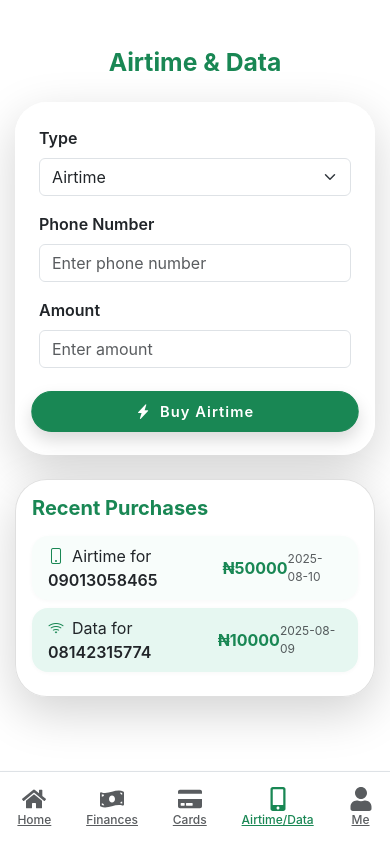
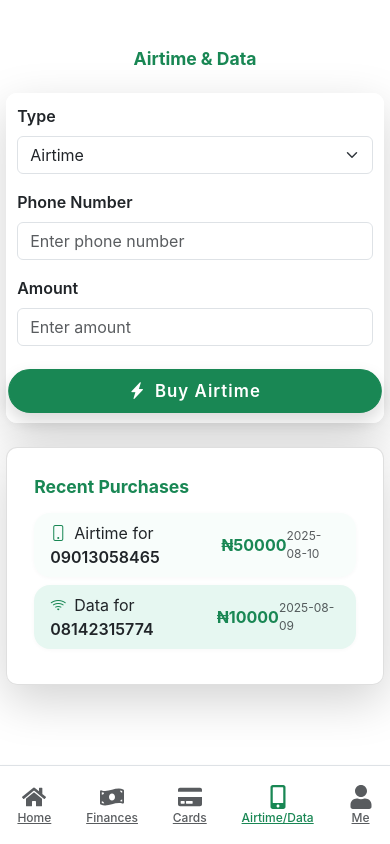
Before and after one commit to jamjamal-design/full-Bank-app, a React (Vite) app in the folder Client/: page /airtime-data in a window 390 px wide. Built offline with nearby package versions, Linux system fonts and the light colour scheme.

Commit message:
Enhance responsive design with improved padding, button sizes, and font adjustments for various screen widths

```diff
--- a/Client/src/App.css
+++ b/Client/src/App.css
@@ -1,3 +1,81 @@
+/* Responsive Design Enhancements */
+@media (max-width: 1200px) {
+  .container, .container-fluid {
+    padding-left: 24px !important;
+    padding-right: 24px !important;
+  }
+}
+
+@media (max-width: 992px) {
+  .row.g-3 > [class^='col-'] {
+    flex: 0 0 100%;
+    max-width: 100%;
+  }
+  .card, .signup-card {
+    border-radius: 1.2rem !important;
+    padding: 1.2rem !important;
+  }
+}
+
+@media (max-width: 768px) {
+  .container, .container-fluid {
+    padding-left: 12px !important;
+    padding-right: 12px !important;
+  }
+  .quick-actions, .more-features {
+    flex-direction: row !important;
+    flex-wrap: wrap !important;
+    gap: 0.5rem !important;
+  }
+  .quick-actions button, .more-features button {
+    min-width: 44vw !important;
+    margin-bottom: 0.5rem !important;
+  }
+}
+
+@media (max-width: 576px) {
+  .container, .container-fluid {
+    padding-left: 6px !important;
+    padding-right: 6px !important;
+  }
+  .signup-card, .card {
+    border-radius: 0.7rem !important;
+    padding: 0.7rem !important;
+  }
+  .logo-bounce {
+    width: 44px !important;
+  }
+  .form-floating > .form-control,
+  .form-floating > label {
+    font-size: 1rem !important;
+  }
+}
+
+@media (max-width: 400px) {
+  h2, h3, h4, h5 {
+    font-size: 1.1rem !important;
+  }
+  .btn, .btn-animated {
+    font-size: 1rem !important;
+    padding: 0.5rem 1rem !important;
+  }
+}
+
+img, .card, .signup-card {
+  max-width: 100%;
+  height: auto;
+  box-sizing: border-box;
+}
+
+@media (max-width: 600px) {
+  .table {
+    font-size: 0.9rem;
+  }
+  .table td,
+  .table th {
+    padding: 0.3rem;
+  }
+}
 /* Global Styles */
 * {
   box-sizing: border-box;
```
